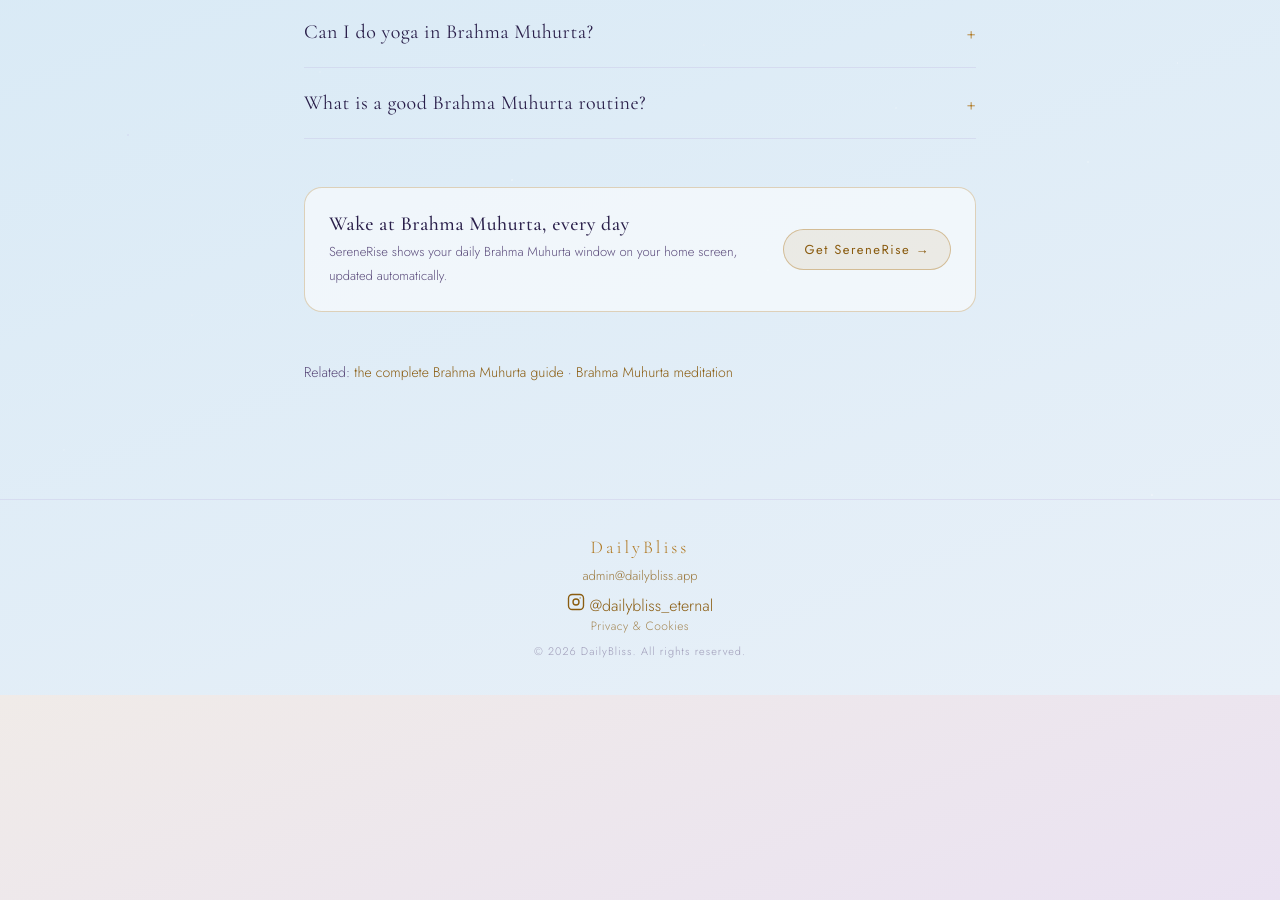
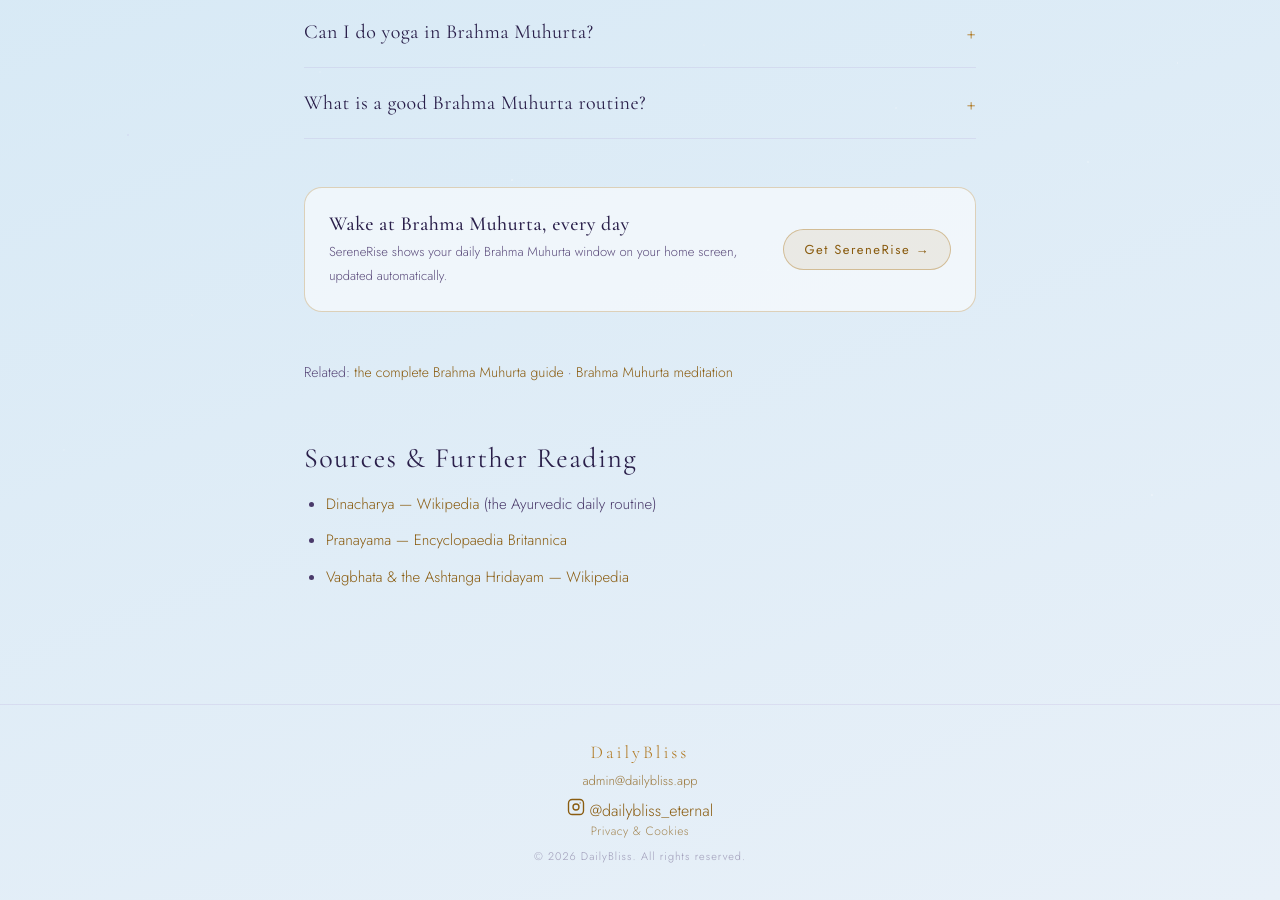
Before and after one commit to dailybliss/dailybliss.github.io, a Jekyll site: the page built from blog/brahma-muhurta-practices.html, in a window 1280 px wide and 900 px high, scrolled down 2420 px. Built offline with Jekyll 4.4.1, drawn with Linux system fonts in a browser that asks for light colours; before the commit the page ends 3115 px from its top, so only the background shows below that.

Commit message:
Update brahma-muhurta-practices.html

```diff
--- a/blog/brahma-muhurta-practices.html
+++ b/blog/brahma-muhurta-practices.html
@@ -124,4 +124,13 @@ last_modified_at: 2026-07-01
     Related: <a href="{{ '/blog/brahma-muhurta-complete-guide/' | relative_url }}">the complete Brahma Muhurta guide</a>
     · <a href="{{ '/blog/brahma-muhurta-meditation/' | relative_url }}">Brahma Muhurta meditation</a>
   </p>
+
+  <div style="margin-top:32px;">
+  <h2>Sources &amp; Further Reading</h2>
+  <ul>
+    <li><a href="https://en.wikipedia.org/wiki/Dinacharya" target="_blank" rel="noopener">Dinacharya — Wikipedia</a> (the Ayurvedic daily routine)</li>
+    <li><a href="https://www.britannica.com/topic/pranayama" target="_blank" rel="noopener">Pranayama — Encyclopaedia Britannica</a></li>
+    <li><a href="https://en.wikipedia.org/wiki/Vagbhata" target="_blank" rel="noopener">Vagbhata &amp; the Ashtanga Hridayam — Wikipedia</a></li>
+  </ul>
+</div>
 </article>
```
